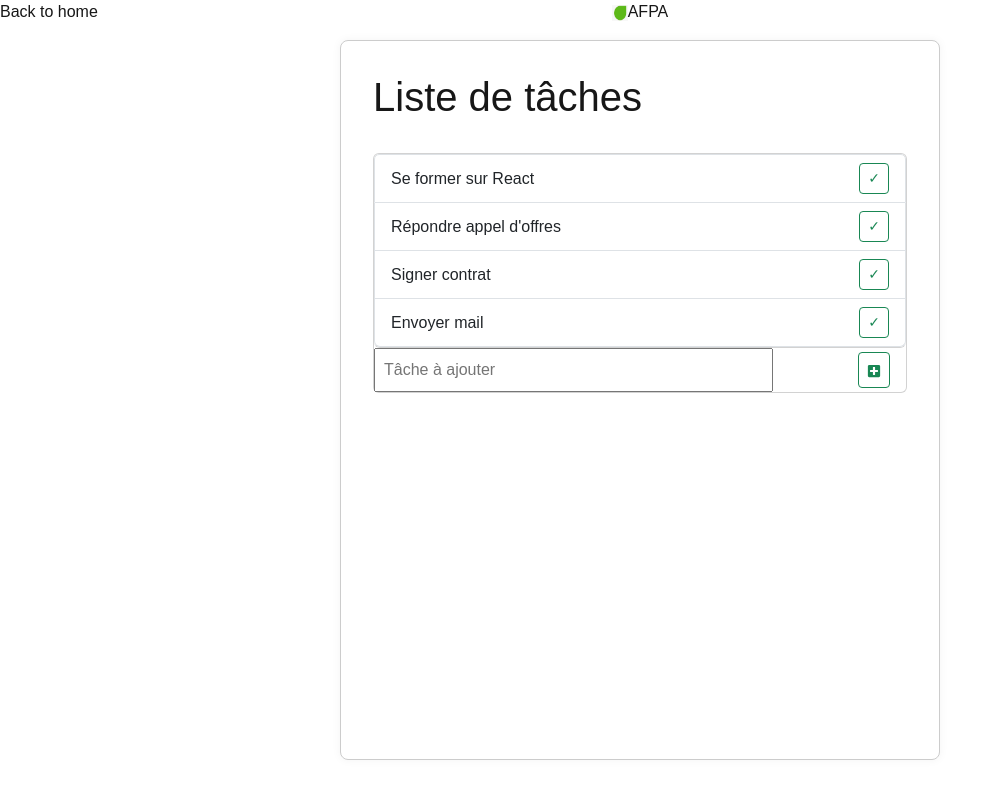
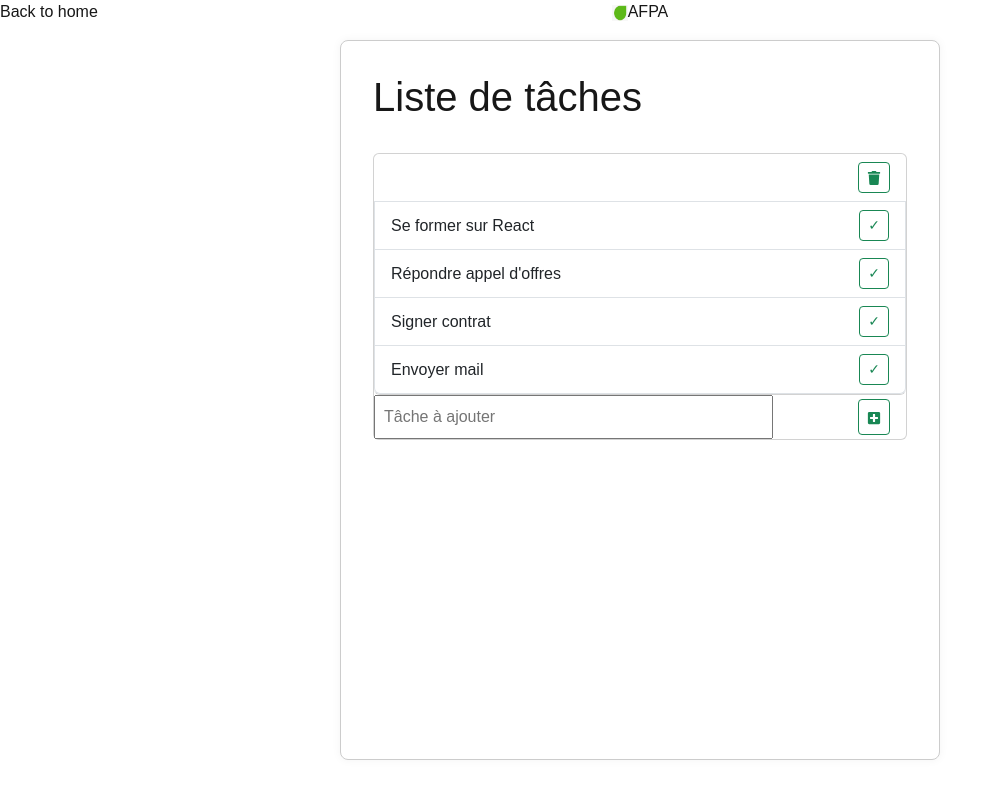
Before and after one commit to Vince8888/NextLearning, a Next.js app: page /todolist in a window 1280 px wide. Shown: the whole page, without its empty margins (0-1002 px from the left). Built offline with nearby package versions, Linux system fonts and the light colour scheme.

Commit message:
Modification de todo.md

```diff
--- a/app/components/tasklist/TaskList.jsx
+++ b/app/components/tasklist/TaskList.jsx
@@ -1,6 +1,6 @@
 "use client";
 import { useState } from "react";
-
+import { FaTrash } from 'react-icons/fa'
 import TaskItem from "../taskitem/TaskItem";
 import AddTask from "../addtask/AddTask";
 import initialData from "../../data/initialData";
@@ -13,7 +13,7 @@ export default function TaskList() {
             task.id === idTask ? { ...task, completed: !task.completed } : task
         );
         setListTasks(updatedList);
-    };
+    }
     const add = (title) => {
         const newTask = {
             id: parseInt(crypto.randomUUID().substring(0, 7), 16),
@@ -22,10 +22,17 @@ export default function TaskList() {
         };
 
         setListTasks(listTasks => [...listTasks, newTask]);
-    };
+    }
+    const deleteTasks = () => {
+        const updatedList = listTasks.filter((element) => element.completed === false);
+        setListTasks(updatedList);
+    }
     return (
         <>
             <ul className="list-group">
+                <li className="d-flex p-2">
+                    <button className="btn btn-sm ms-auto btn-outline-success me-2" onClick={deleteTasks}><FaTrash /></button>
+                </li>
                 {
                     listTasks.map((task) => {
                         return (
```
Also changed, not shown: 1 other file (tests, documents, lock files or other folders).
